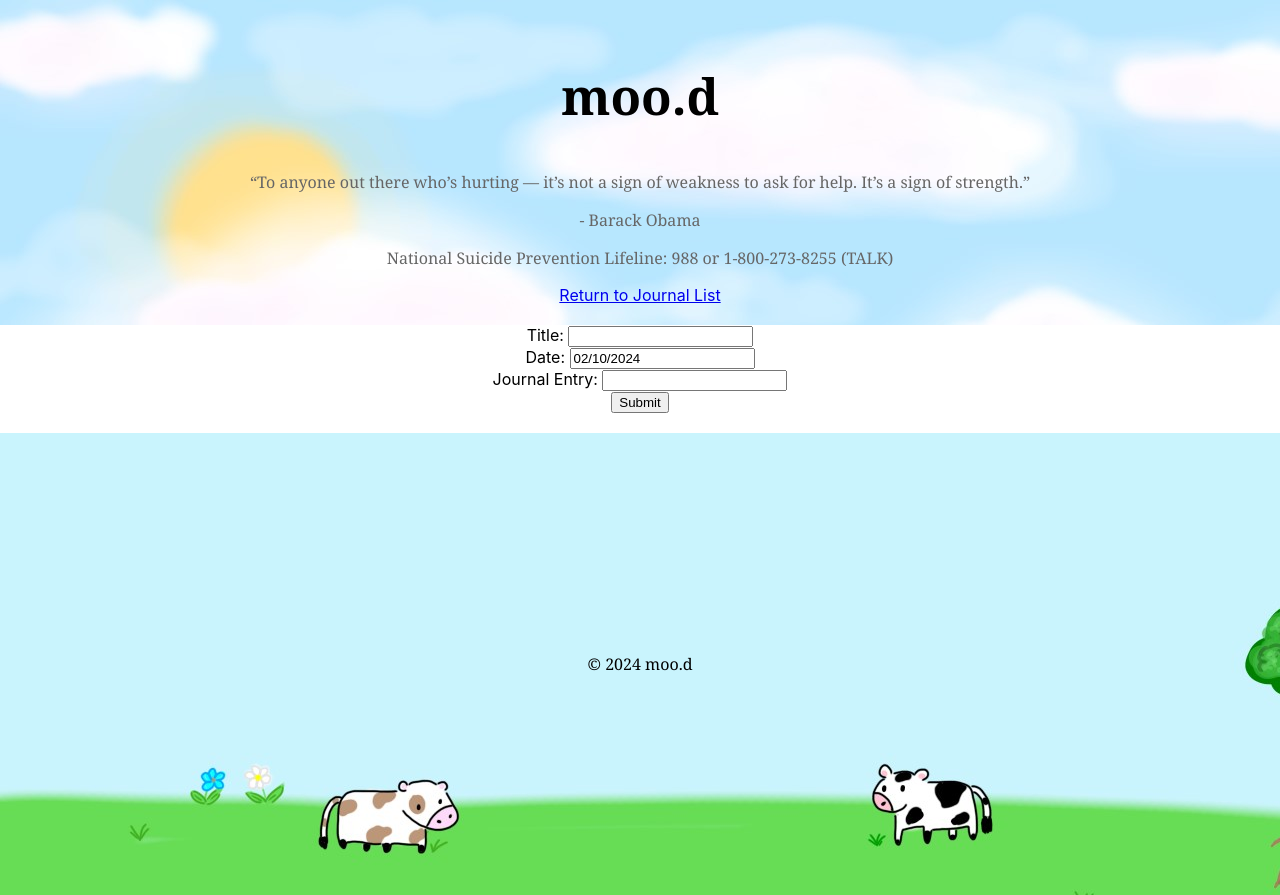
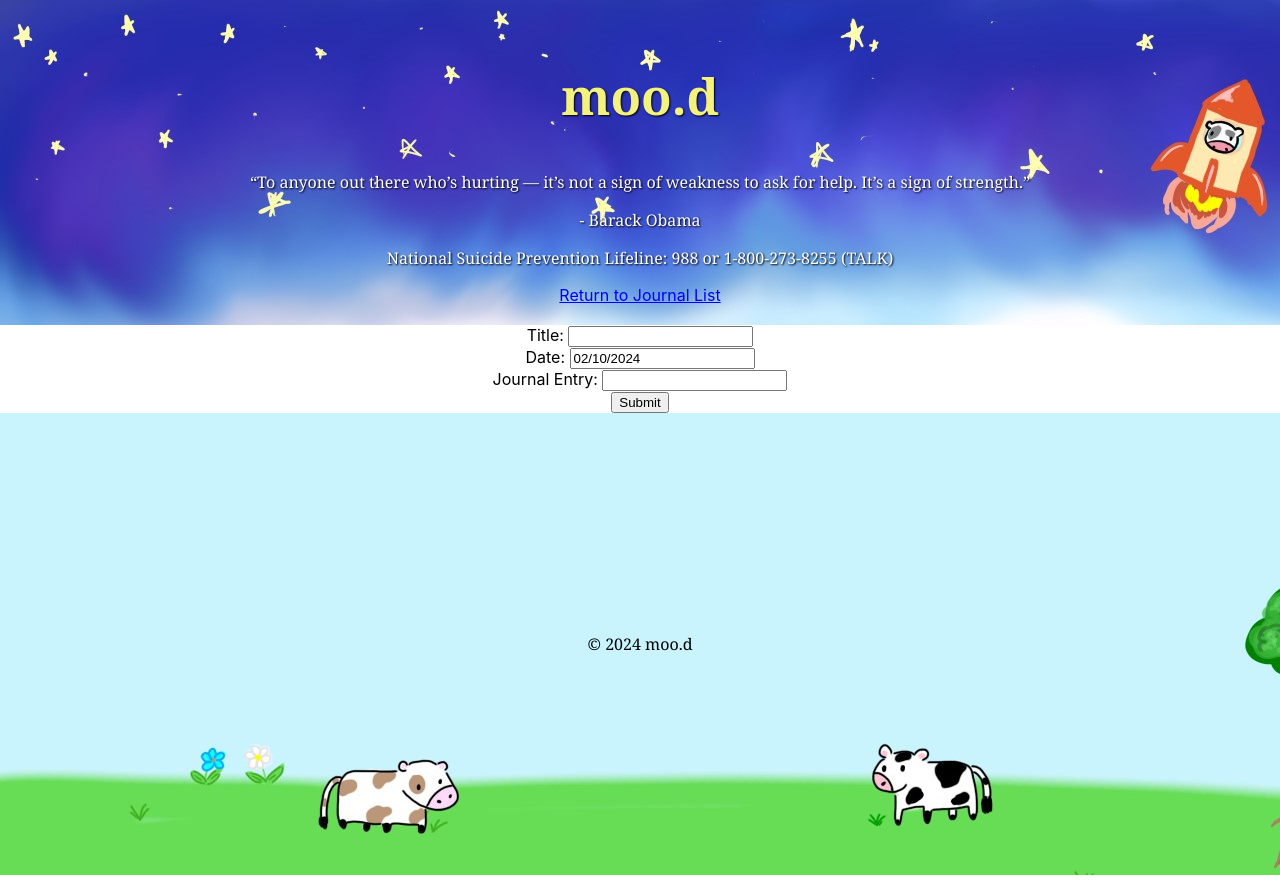
Before and after one commit to matthewdchan/mood, a React (Create React App) app: page /add-item in a window 1280 px wide. Built offline with nearby package versions, Linux system fonts and the light colour scheme; no server answers.

Commit message:
css images

```diff
--- a/src/components/PageLayout/Footer.css
+++ b/src/components/PageLayout/Footer.css
@@ -4,7 +4,6 @@
   background-image: url('../../images/cow-footer.jpg');
   padding: 220px;
   text-align: center;
-  margin-top: 20px;
 }
 
 .footer p {
--- a/src/components/PageLayout/Header.css
+++ b/src/components/PageLayout/Header.css
@@ -1,7 +1,7 @@
 
 
 .header {
-  background-image:  url('../../images/header-sun.jpg');;
+  background-image:  url('../../images/space-cow.jpg');
   padding: 20px;
   text-align: center;
 }
@@ -13,11 +13,14 @@
 
 .header p {
   font-size: 16px;
-  color: #666;
+  color: white;
+  text-shadow: 1px 1px 2px rgba(0, 0, 0, 3);
   font-family: Cambria, Cochin, Georgia, Times, 'Times New Roman', serif;
 }
 
 .header h2 {
   font-size: 50px;
+  text-shadow: 1px 1px 2px rgba(0, 0, 0, 3);
+  color: #F4F27E;
   font-family: Cambria, Cochin, Georgia, Times, 'Times New Roman', serif;
 }
--- /dev/null
+++ b/src/components/PageLayout/Maincontent.css
@@ -0,0 +1,4 @@
+.maincontent-container {
+    background-image: url('../../images/body-clouds.jpg');
+    padding: 60px;
+}
--- a/src/components/PageLayout/Maincontent.js
+++ b/src/components/PageLayout/Maincontent.js
@@ -5,6 +5,7 @@
 
 import Card from '../Card/Card';
 import Journal from '../Journal';
+import './Maincontent.css';
 
 //function Maincontent () {
 function Maincontent() {
@@ -26,6 +27,7 @@
         });
     };
     return (
+        <div className="maincontent-container">
         <Card className="journal-wrapper">
             {journalblocks.map((journalblock) => (
                 <Journal
@@ -38,6 +40,7 @@
                 />
             ))}
         </Card>
+        </div>
     );
 };
 export default Maincontent;
```
Also changed, not shown: src/images/body-clouds.jpg (added), src/images/space-cow.jpg (added).
